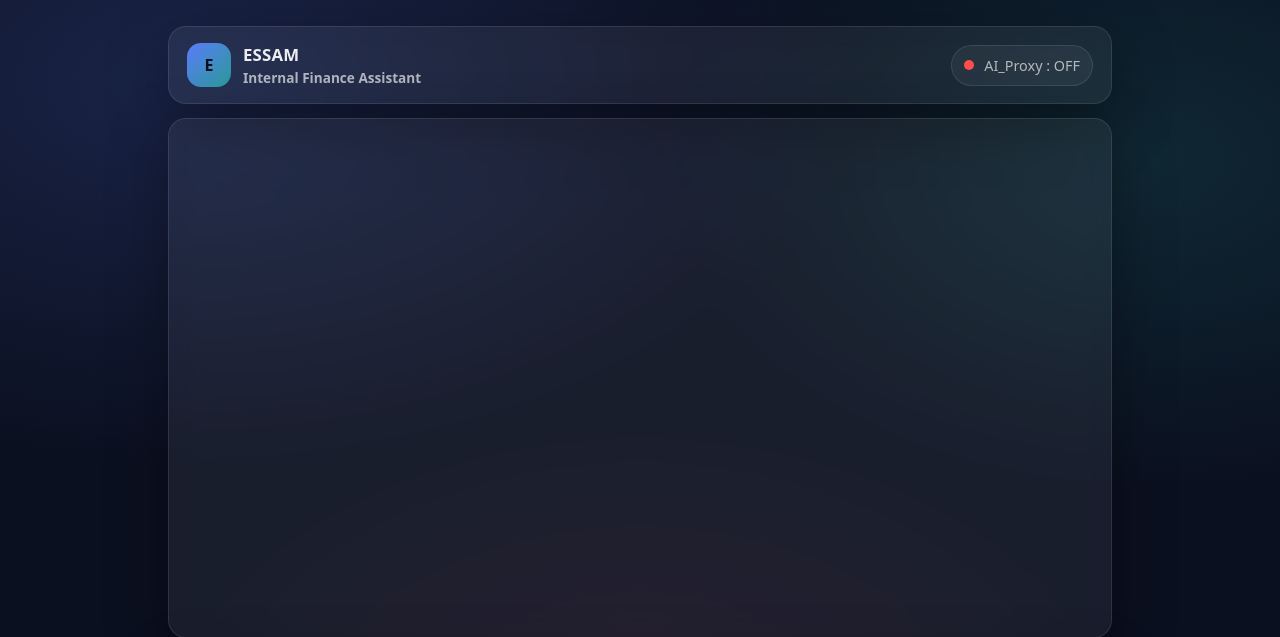
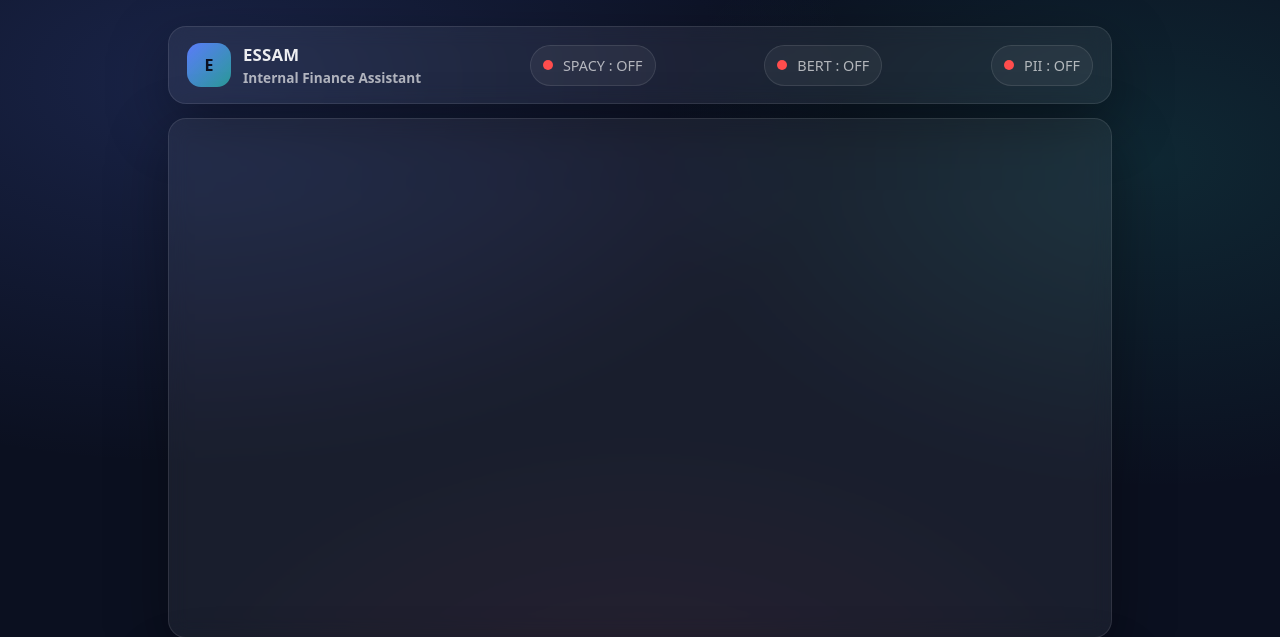
Before and after one commit to Mariem1974/AI-Proxy, a Flask app: page / in a window 1280 px wide. Shown: the top 637 px of the page. Run offline with Flask 3, Linux system fonts and the light colour scheme.

Commit message:
webpage for chatbot updated

```diff
--- a/Chatbot/templates/chat.html
+++ b/Chatbot/templates/chat.html
@@ -20,9 +20,27 @@
         </div>
       </div>
 
-      <div class="status">
+      <!-- <div class="status">
         <span class="dot dot-off"></span>
         <span class="status-text">AI_Proxy : OFF</span>
+      </div> -->
+      <!-- <div class="status">
+        <span class="dot {{ 'dot-on' if spacy else 'dot-off' }}"></span>
+        <span class="status-text">
+          AI_Proxy : {{ "ON" if spacy else "OFF" }}
+        </span>
+      </div> -->
+      <div class="status">
+        <span class="dot {{ 'dot-on' if spacy else 'dot-off' }}"></span>
+        <span class="status-text">SPACY : {{ "ON" if spacy else "OFF" }}</span>
+      </div>
+      <div class="status">
+        <span class="dot {{ 'dot-on' if bert else 'dot-off' }}"></span>
+        <span class="status-text">BERT : {{ "ON" if bert else "OFF" }}</span>
+      </div>
+      <div class="status">
+        <span class="dot {{ 'dot-on' if pii else 'dot-off' }}"></span>
+        <span class="status-text">PII : {{ "ON" if pii else "OFF" }}</span>
       </div>
     </header>
 
```
